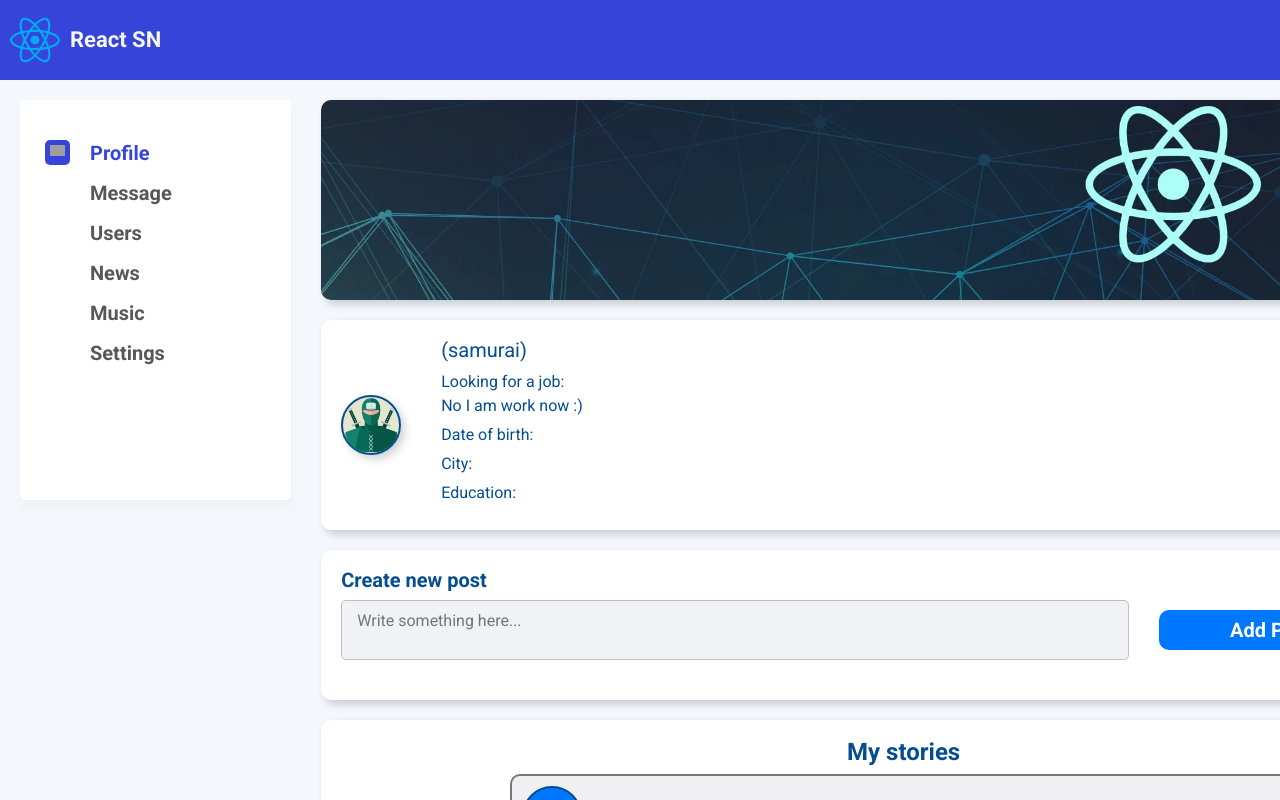
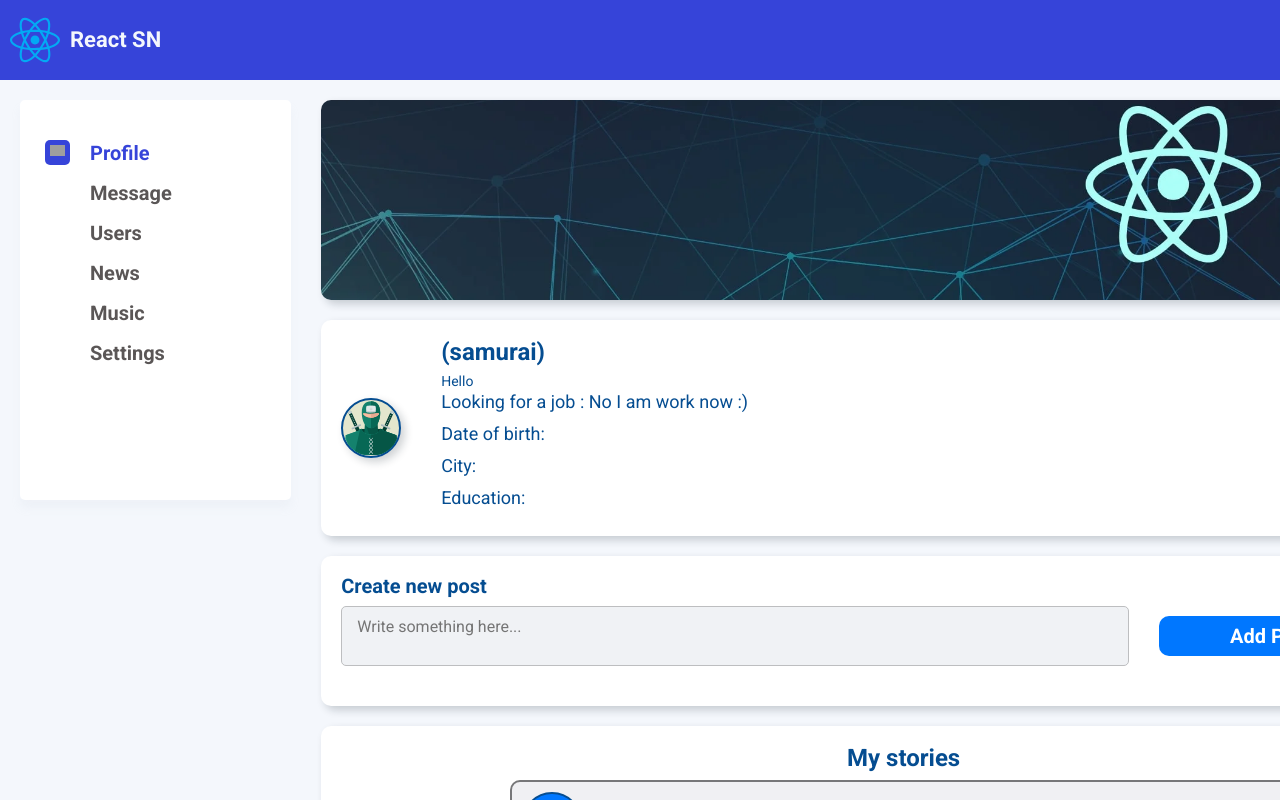
Before and after one commit to VitaliKozhurov/social-network, a React (Create React App) app: page /profile/1 in a window 1280 px wide. Shown: the top 800 px of the page. Built offline with nearby package versions, Linux system fonts and the light colour scheme; no server answers; grey boxes are pictures that could not be loaded.

Commit message:
add local state component

```diff
--- a/src/components/Profile/ProfileContainer.tsx
+++ b/src/components/Profile/ProfileContainer.tsx
@@ -5,7 +5,6 @@ import {setUserProfileTC} from '../../redux/profileReducer';
 import {AppStateType} from '../../redux/redux-store';
 import {UserProfileType} from '../../appTypes/types';
 import {useParams} from 'react-router-dom';
-import {withAuthRedirect} from '../../hoc/withAuthRedirect';
 import {compose} from 'redux';
 
 type UseParamsType = {
--- /dev/null
+++ b/src/components/Profile/UserProfile/ProfileStatus/ProfileStatus.tsx
@@ -0,0 +1,30 @@
+import React from 'react';
+
+export class ProfileStatus extends React.Component<any> {
+    state = {
+        editMode: false
+    }
+
+    activateEditMode() {
+        this.setState({editMode: true})
+    }
+    deactivateEditMode(){
+        this.setState({editMode: false})
+    }
+
+    render() {
+        return (
+            <>
+                {
+                    this.state.editMode
+                        ? <div>
+                            <input onBlur={this.deactivateEditMode.bind(this)} value={'asdsad'} autoFocus />
+                        </div>
+                        : <div>
+                            <span onDoubleClick={this.activateEditMode.bind(this)}>Hello</span>
+                        </div>
+                }
+            </>
+        )
+    }
+};
--- a/src/components/Profile/UserProfile/UserProfile.module.css
+++ b/src/components/Profile/UserProfile/UserProfile.module.css
@@ -30,13 +30,14 @@
 }
 
 .descr h2 {
-    font-size: 20px;
-    font-weight: 400;
+    font-size: 24px;
+    font-weight: 600;
     margin-bottom: 10px;
 }
 
 .descr p {
-    font-size: 16px;
+    font-size: 18px;
+    font-weight: 400;
     margin-bottom: 5px;
     line-height: 1.5;
 }
--- a/src/components/Profile/UserProfile/UserProfile.tsx
+++ b/src/components/Profile/UserProfile/UserProfile.tsx
@@ -1,13 +1,14 @@
-import React, { FC } from "react";
-import s from "./UserProfile.module.css";
-import ava from "../../../assets/image/ninja.svg";
-import { UserProfileType } from "../../../appTypes/types";
+import React, {FC} from 'react';
+import s from './UserProfile.module.css';
+import ava from '../../../assets/image/ninja.svg';
+import {UserProfileType} from '../../../appTypes/types';
+import {ProfileStatus} from './ProfileStatus/ProfileStatus';
 
 type UserProfilePropsType = {
     profile: UserProfileType;
 };
 
-export const UserProfile: FC<UserProfilePropsType> = ({ profile }) => {
+export const UserProfile: FC<UserProfilePropsType> = ({profile}) => {
     return (
         <div className={s.userInfo}>
             <div className={s.avaBody}>
@@ -23,11 +24,12 @@ export const UserProfile: FC<UserProfilePropsType> = ({ profile }) => {
             </div>
             <div className={s.descr}>
                 <h2>{profile.fullName} (samurai)</h2>
+                <ProfileStatus />
                 <p>
-                    Looking for a job: <br />
+                    Looking for a job :
                     {profile.lookingForAJob
-                        ? "Yes I am want to find new job on junior position ;)"
-                        : "No I am work now :)"}
+                        ? ' Yes I am want to find new job on junior position ;)'
+                        : ' No I am work now :)'}
                 </p>
                 <p>Date of birth: </p>
                 <p>City: </p>
--- a/src/redux/profileReducer.ts
+++ b/src/redux/profileReducer.ts
@@ -74,6 +74,7 @@ export const setUserProfileTC = (paramsID: string | undefined, userID: number):
     profileAPI
         .getProfile(paramsID, userID)
         .then((data) => {
+            console.log(data)
             dispatch(profileActions.setUserProfile(data));
         });
 }
```
Also changed, not shown: src/components/Profile/UserProfile/ProfileStatus/ProfileStatus.module.css (added).
